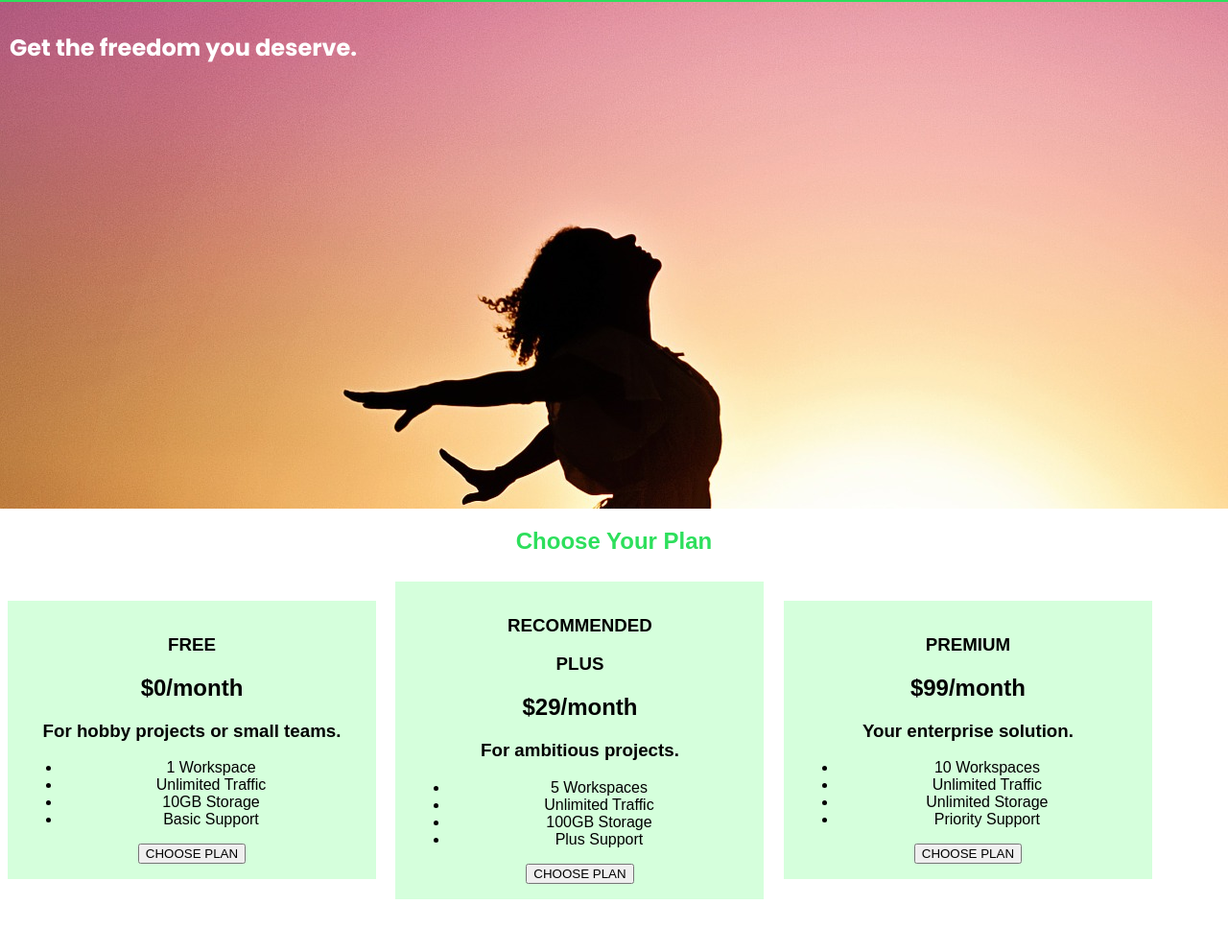
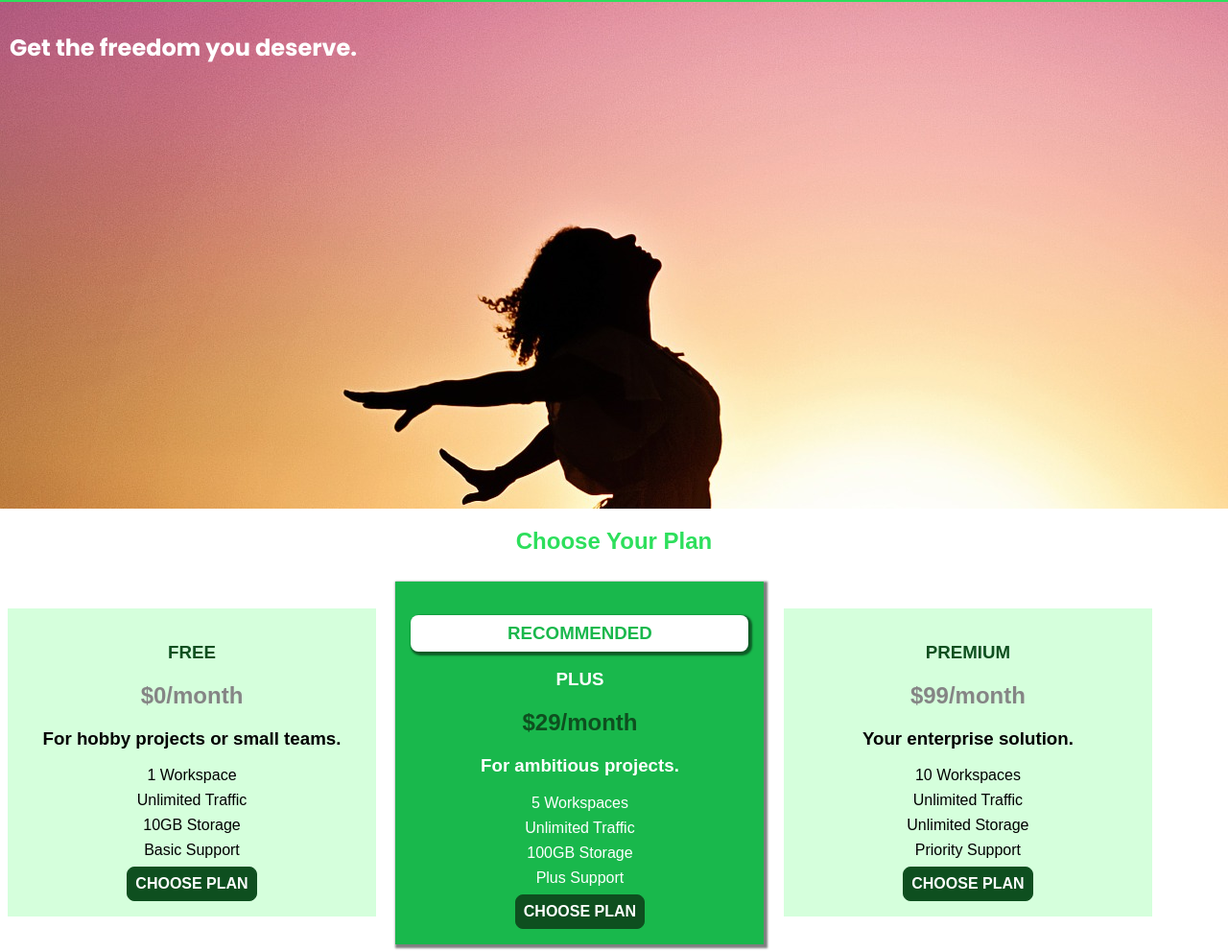
Before and after one commit to robdcal/css-demo, a plain HTML site: page index.html in a window 1280 px wide. Shown: the part 40-1032 px from the top of the page at 96% size. Before the commit the page ends 985 px from the top, so only its background shows below. Drawn offline with Linux system fonts and the light colour scheme; a web font is replaced by a local one.

Commit message:
styling pricing table elements

```diff
--- a/app.css
+++ b/app.css
@@ -32,6 +32,67 @@ body {
   display: inline-block;
   width: 30%;
   vertical-align: middle;
+}
+
+.plan--highlighted {
+  background: #19b84c;
+  color: white;
+  box-shadow: 2px 2px 2px 2px rgba(0, 0, 0, 0.5);
+}
+
+.plan__annotation {
+  background: white;
+  color: #19b84c;
+  padding: 8px;
+  box-shadow: 2px 2px 2px 2px rgba(0, 0, 0, 0.5);
+  border-radius: 8px;
+}
+
+.plan__title {
+  color: #0e4f1f;
+}
+
+.plan__price {
+  color: #858585;
+}
+
+.plan--highlighted .plan__title {
+  color: white;
+}
+
+.plan--highlighted .plan__price {
+  color: #0e4f1f;
+}
+
+.plan__features {
+  list-style: none;
+  margin: 0;
+  padding: 0;
+}
+
+.plan__feature {
+  margin: 8px 0;
+}
+
+.button {
+  background: #0e4f1f;
+  color: white;
+  font: inherit;
+  border: 1.5px solid #0e4f1f;
+  padding: 8px;
+  border-radius: 8px;
+  font-weight: bold;
+  cursor: pointer;
+}
+
+.button:hover,
+.button:active {
+  background: white;
+  color: #0e4f1f;
+}
+
+.button:focus {
+  outline: none;
 }
 
 .main-header {
--- a/index.html
+++ b/index.html
@@ -43,46 +43,46 @@
             <h1 class="section-title">Choose Your Plan</h1>
             <div>
                 <article class="plan">
-                    <h1>FREE</h1>
-                    <h2>$0/month</h2>
+                    <h1 class="plan__title">FREE</h1>
+                    <h2 class="plan__price">$0/month</h2>
                     <h3>For hobby projects or small teams.</h3>
-                    <ul>
-                        <li>1 Workspace</li>
-                        <li>Unlimited Traffic</li>
-                        <li>10GB Storage</li>
-                        <li>Basic Support</li>
+                    <ul class="plan__features">
+                        <li class="plan__feature">1 Workspace</li>
+                        <li class="plan__feature">Unlimited Traffic</li>
+                        <li class="plan__feature">10GB Storage</li>
+                        <li class="plan__feature">Basic Support</li>
                     </ul>
                     <div>
-                        <button>CHOOSE PLAN</button>
+                        <button class="button">CHOOSE PLAN</button>
+                    </div>
+                </article>
+                <article class="plan plan--highlighted">
+                    <h1 class="plan__annotation">RECOMMENDED</h1>
+                    <h1 class="plan__title">PLUS</h1>
+                    <h2 class="plan__price">$29/month</h2>
+                    <h3>For ambitious projects.</h3>
+                    <ul class="plan__features">
+                        <li class="plan__feature">5 Workspaces</li>
+                        <li class="plan__feature">Unlimited Traffic</li>
+                        <li class="plan__feature">100GB Storage</li>
+                        <li class="plan__feature">Plus Support</li>
+                    </ul>
+                    <div>
+                        <button class="button">CHOOSE PLAN</button>
                     </div>
                 </article>
                 <article class="plan">
-                    <h1>RECOMMENDED</h1>
-                    <h1>PLUS</h1>
-                    <h2>$29/month</h2>
-                    <h3>For ambitious projects.</h3>
-                    <ul>
-                        <li>5 Workspaces</li>
-                        <li>Unlimited Traffic</li>
-                        <li>100GB Storage</li>
-                        <li>Plus Support</li>
+                    <h1 class="plan__title">PREMIUM</h1>
+                    <h2 class="plan__price">$99/month</h2>
+                    <h3>Your enterprise solution.</h3>
+                    <ul class="plan__features">
+                        <li class="plan__feature">10 Workspaces</li>
+                        <li class="plan__feature">Unlimited Traffic</li>
+                        <li class="plan__feature">Unlimited Storage</li>
+                        <li class="plan__feature">Priority Support</li>
                     </ul>
                     <div>
-                        <button>CHOOSE PLAN</button>
-                    </div>
-                </article>
-                <article class="plan">
-                    <h1>PREMIUM</h1>
-                    <h2>$99/month</h2>
-                    <h3>Your enterprise solution.</h3>
-                    <ul>
-                        <li>10 Workspaces</li>
-                        <li>Unlimited Traffic</li>
-                        <li>Unlimited Storage</li>
-                        <li>Priority Support</li>
-                    </ul>
-                    <div>
-                        <button>CHOOSE PLAN</button>
+                        <button class="button">CHOOSE PLAN</button>
                     </div>
                 </article>
             </div>
```
